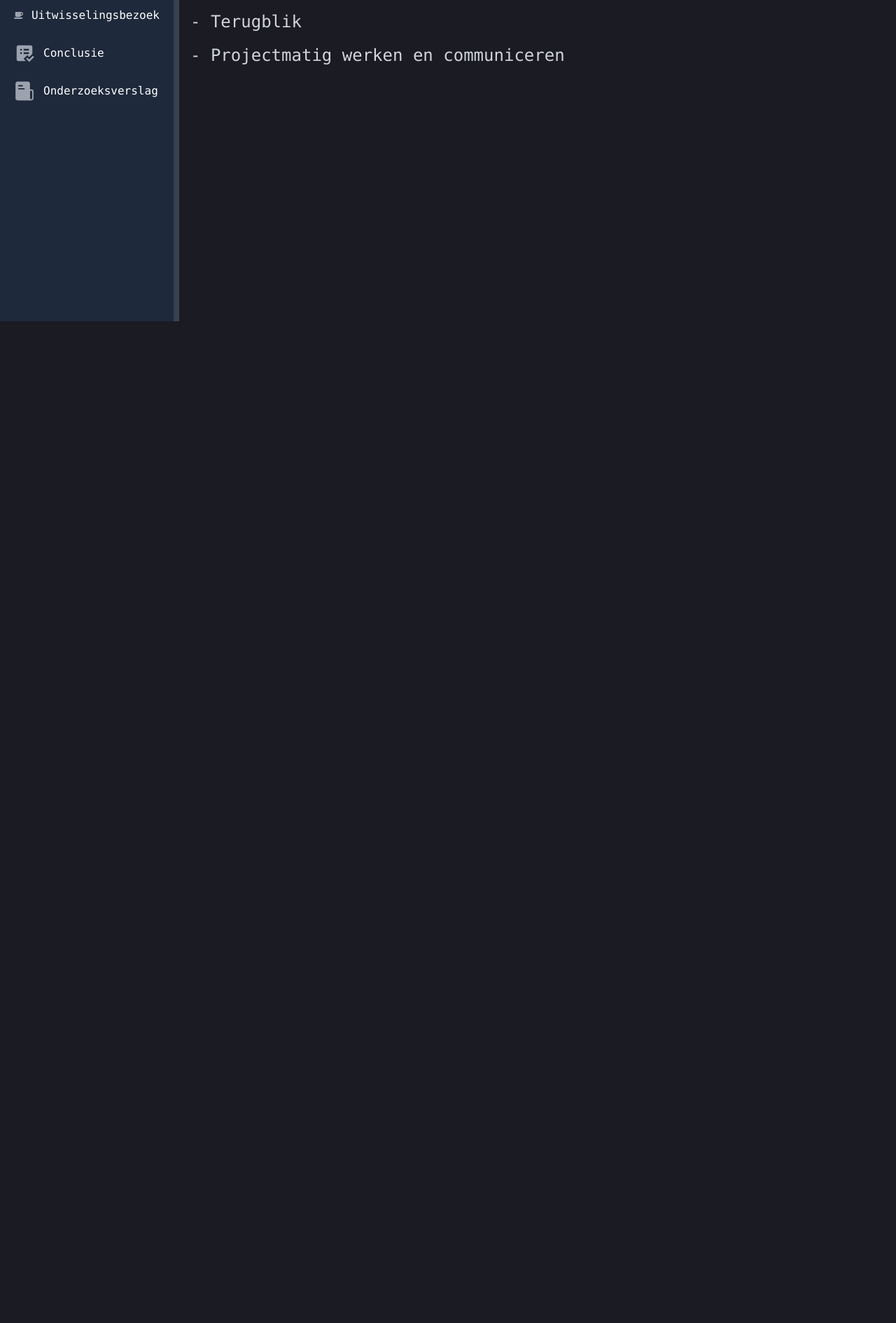
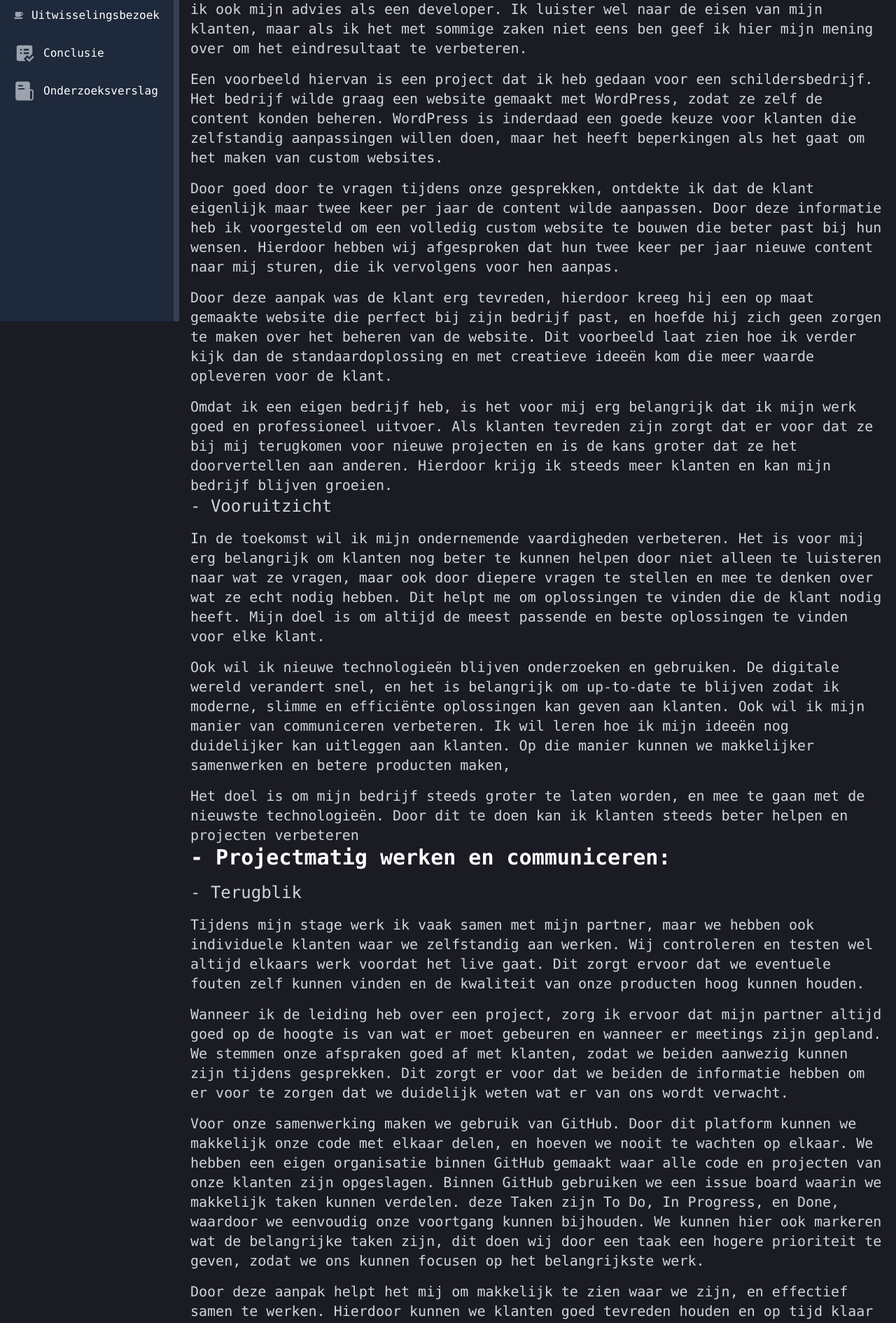
Before and after one commit to Martijn-Kalkman/stage, a Nuxt app: page /ondernemen in a window 1280 px wide. Shown: the part 341-2231 px from the top of the page at 70% size. Before the commit the page ends 800 px from the top, so only its background shows below. Built offline with nearby package versions, Linux system fonts and the light colour scheme.

Commit message:
progress

```diff
--- a/pages/index.vue
+++ b/pages/index.vue
@@ -5,67 +5,77 @@ import Navbar from "./components/navbar.vue";
 <template>
   <Navbar />
 
-  <div class="sm:ml-64 text-xl  text-gray-300">
+  <div class="sm:ml-64 text-xl text-gray-300">
     <div class="mx-auto rounded-xl 2xl:w-6/12 p-4 mt-12">
       <div class="">
-        <h1 class="text-6xl text-white mb-4 font-bold text-center">Stage bij LeafyLines</h1>
+        <h1 class="text-6xl text-white mb-4 font-bold text-center">
+          Stage bij LeafyLines
+        </h1>
       </div>
       <h3 class="text-3xl mb-2 font-bold text-white">- Inleiding</h3>
       <p>
         Ik heb er voor gekozen om mijn stage te lopen bij mijn eigen bedrijf
-        <span class="text-[#99DDCC] font-bold">LeafyLines</span>. Dit heb ik
-        gedaan omdat ik een hoop kan leren van het opzeten van een eigen
-        bedrijf. Zo wil ik gaan leren hoe ik om moet gaan met klanten, maar ook
-        hoe ik de wensen van mijn klanten moet toepassen in mijn code en
-        Wireframes. Tijdens mijn stage wil ik mij richten op het verbeteren van
-        mijn skills. Zo wil ik voor elke klant de beste technieken kiezen zodat
-        mijn werk niet alleen af is, maar ook op de juiste manier gedaan is.
+        LeafyLines. Dit heb ik gedaan omdat ik een hoop kan leren van het
+        beheren van een eigen bedrijf. Zo wil ik gaan leren hoe ik om moet gaan
+        met klanten, maar ook hoe ik de wensen van mijn klanten moet toepassen
+        in mijn code en Wireframes. Tijdens mijn stage wil ik mij richten op het
+        verbeteren van mijn skills. Zo wil ik voor elke klant de beste
+        technieken kiezen zodat mijn werk niet alleen af is, maar ook op de
+        juiste manier gedaan is.
+      </p>
+      <p class="mt-4">
         Naast het werken aan klantprojecten wil ik ook kijken hoe ik de
         processen binnen mijn bedrijf kan verbeteren. Het is voor mij belangrijk
         om niet alleen goede resultaten te behalen, maar ook om dit op een
         georganiseerde manier te doen. Daarom wil ik gebruik maken van
-        verschillende tools die me helpen om efficiënter te werken.
+        verschillende tools die mij helpen om efficiënter te werken.
       </p>
       <h3 class="text-3xl mb-2 mt-4 font-bold text-white">- Colofon</h3>
       <ul>
         <li>
           <h4 class="text-2xl text-white">- Wie?</h4>
           <p>
-            Mijn begeleider bij Partners4IT is Ivar Kanters. Mijn partner binnen
-            <span class="text-[#99DDCC] font-bold">LeafyLines</span> is Calvin
-            Hofman, en mijn begeleider van school is Roel Hooiring.
+            Mijn begeleider bij Partners 4 IT is Ivar Kanters. Mijn partner
+            binnen LeafyLines is Calvin Hofman, en mijn begeleider van school is
+            Roel Hooiring.
           </p>
         </li>
         <li class="mt-4">
           <h4 class="text-2xl text-white">- Wat?</h4>
           <p>
-            Ik loop zes maanden stage bij
-            <span class="text-[#99DDCC] font-bold">LeafyLines</span>, waar ik
-            vijf dagen per week en acht uur per dag werk aan het ontwikkelen van
-            websites voor klanten.
+            Ik loop zes maanden stage bij LeafyLines, waar ik vijf dagen per
+            week en acht uur per dag werk aan het ontwikkelen van websites voor
+            klanten.
           </p>
         </li>
         <li class="mt-4">
           <h4 class="text-2xl text-white">- Waar?</h4>
           <p>
-            Ik loop zes maanden stage bij
-            <span class="text-[#99DDCC] font-bold">LeafyLines</span>, waar ik
-            vijf dagen per week en acht uur per dag werk aan het ontwikkelen van
-            websites voor klanten.
+            Ik loop stage bij het bedrijf LeafyLines waar ik vanaf thuis, of
+            vanaf het pand van Partners 4 IT werk.
           </p>
         </li>
         <h3 class="text-3xl mb-2 mt-4 font-bold text-white">
           - De stageopdracht
         </h3>
         <p>
-          Tijdens mijn stage bij
-          <span class="text-[#99DDCC] font-bold">LeafyLines</span> is mijn
-          opdracht om professionele en responsive websites te maken die passen
-          bij wat de klant wil. Dit betekent dat ik bezig ben met het ontwerpen
-          van wireframes en het schrijven van code. Het doel is om websites te
-          maken die er niet alleen goed uitzien, maar ook makkelijk te gebruiken
-          zijn. Tijdens deze periode werk ik samen met mijn partner Calvin
-          Hofman en werken wij samen om het bedrijf te laten groeien.
+          Tijdens mijn stage bij LeafyLines is mijn opdracht om professionele en
+          responsive websites te maken die passen bij wat de klant wil. Dit
+          betekent dat ik bezig ben met het ontwerpen van wireframes en het
+          schrijven van code. Het doel is om websites te maken die er niet
+          alleen goed uitzien, maar ook makkelijk te gebruiken zijn. Tijdens
+          deze periode werk ik samen met mijn partner Calvin Hofman en werken
+          wij samen om het bedrijf te laten groeien.
+        </p>
+        <h3 class="text-3xl mb-2 mt-4 font-bold text-white">- Het Bedrijf</h3>
+        <p>
+          Bij LeafyLines maken we professionele websites die perfect passen bij
+          de wensen van onze klanten. We zorgen ervoor dat alles goed geregeld
+          is, van het ontwerp tot het maken van de website. We zorgen ervoor dat
+          je website niet alleen er goed uitziet, maar ook makkelijk te
+          gebruiken is en goed werkt op elk apparaat. Of je nu een kleine
+          onderneming hebt of een groter bedrijf, wij zorgen ervoor dat de
+          website precies doet wat de klant nodig heeft.
         </p>
       </ul>
     </div>
--- a/pages/ondernemen.vue
+++ b/pages/ondernemen.vue
@@ -28,12 +28,110 @@ import OpenModal from "./components/openModal.vue";
       <div class="">
         <h1 class="text-6xl font-bold text-white text-center">Ondernemen</h1>
       </div>
-      <span class="text-3xl text-white font-bold">- Conceptualiseren: </span>
+      <span class="text-3xl text-white font-bold"
+        >- Ondernemende houding en vaardigheden:</span
+      >
       <h4 class="text-2xl mt-4 mb-4">- Terugblik</h4>
+      <p>
+        Ik kijk binnen mijn bedrijf verder dan dat mij gevraagd word. Ik ben
+        voortdurend bezig met ontwikkelingen die voor de klant en mij nuttig
+        zijn. Als ik een website moet ontwerpen en bouwen voor een klant, bouw
+        ik niet alleen de website, maar geef ik ook mijn advies als een
+        developer. Ik luister wel naar de eisen van mijn klanten, maar als ik
+        het met sommige zaken niet eens ben geef ik hier mijn mening over om het
+        eindresultaat te verbeteren.
+      </p>
+      <p class="mt-4">
+        Een voorbeeld hiervan is een project dat ik heb gedaan voor een
+        schildersbedrijf. Het bedrijf wilde graag een website gemaakt met
+        WordPress, zodat ze zelf de content konden beheren. WordPress is
+        inderdaad een goede keuze voor klanten die zelfstandig aanpassingen
+        willen doen, maar het heeft beperkingen als het gaat om het maken van
+        custom websites.
+      </p>
+      <p class="mt-4">
+        Door goed door te vragen tijdens onze gesprekken, ontdekte ik dat de
+        klant eigenlijk maar twee keer per jaar de content wilde aanpassen. Door
+        deze informatie heb ik voorgesteld om een volledig custom website te
+        bouwen die beter past bij hun wensen. Hierdoor hebben wij afgesproken
+        dat hun twee keer per jaar nieuwe content naar mij sturen, die ik
+        vervolgens voor hen aanpas.
+      </p>
+      <p class="mt-4">
+        Door deze aanpak was de klant erg tevreden, hierdoor kreeg hij een op
+        maat gemaakte website die perfect bij zijn bedrijf past, en hoefde hij
+        zich geen zorgen te maken over het beheren van de website. Dit voorbeeld
+        laat zien hoe ik verder kijk dan de standaardoplossing en met creatieve
+        ideeën kom die meer waarde opleveren voor de klant.
+      </p>
+      <p class="mt-4">
+        Omdat ik een eigen bedrijf heb, is het voor mij erg belangrijk dat ik
+        mijn werk goed en professioneel uitvoer. Als klanten tevreden zijn zorgt
+        dat er voor dat ze bij mij terugkomen voor nieuwe projecten en is de
+        kans groter dat ze het doorvertellen aan anderen. Hierdoor krijg ik
+        steeds meer klanten en kan mijn bedrijf blijven groeien.
+      </p>
       <h4 class="text-2xl mb-4">- Vooruitzicht</h4>
-      <span class="text-3xl text-white font-bold">- Conceptualiseren: </span>
+      <p class="mt-4">
+        In de toekomst wil ik mijn ondernemende vaardigheden verbeteren. Het is
+        voor mij erg belangrijk om klanten nog beter te kunnen helpen door niet
+        alleen te luisteren naar wat ze vragen, maar ook door diepere vragen te
+        stellen en mee te denken over wat ze echt nodig hebben. Dit helpt me om
+        oplossingen te vinden die de klant nodig heeft. Mijn doel is om altijd
+        de meest passende en beste oplossingen te vinden voor elke klant.
+      </p>
+      <p class="mt-4">
+        Ook wil ik nieuwe technologieën blijven onderzoeken en gebruiken. De
+        digitale wereld verandert snel, en het is belangrijk om up-to-date te
+        blijven zodat ik moderne, slimme en efficiënte oplossingen kan geven aan
+        klanten. Ook wil ik mijn manier van communiceren verbeteren. Ik wil
+        leren hoe ik mijn ideeën nog duidelijker kan uitleggen aan klanten. Op
+        die manier kunnen we makkelijker samenwerken en betere producten maken,
+      </p>
+      <p class="mt-4">
+        Het doel is om mijn bedrijf steeds groter te laten worden, en mee te
+        gaan met de nieuwste technologieën. Door dit te doen kan ik klanten
+        steeds beter helpen en projecten verbeteren
+      </p>
+      <span class="text-3xl text-white font-bold"
+        >- Projectmatig werken en communiceren:
+      </span>
       <h4 class="text-2xl mt-4 mb-4">- Terugblik</h4>
-      <h4 class="text-2xl mb-4">- Projectmatig werken en communiceren</h4>
+      <p class="mt-4">
+        Tijdens mijn stage werk ik vaak samen met mijn partner, maar we hebben
+        ook individuele klanten waar we zelfstandig aan werken. Wij controleren
+        en testen wel altijd elkaars werk voordat het live gaat. Dit zorgt
+        ervoor dat we eventuele fouten zelf kunnen vinden en de kwaliteit van
+        onze producten hoog kunnen houden.
+      </p>
+      <p class="mt-4">
+        Wanneer ik de leiding heb over een project, zorg ik ervoor dat mijn
+        partner altijd goed op de hoogte is van wat er moet gebeuren en wanneer
+        er meetings zijn gepland. We stemmen onze afspraken goed af met klanten,
+        zodat we beiden aanwezig kunnen zijn tijdens gesprekken. Dit zorgt er
+        voor dat we beiden de informatie hebben om er voor te zorgen dat we
+        duidelijk weten wat er van ons wordt verwacht.
+      </p>
+      <p class="mt-4">
+        Voor onze samenwerking maken we gebruik van GitHub. Door dit platform
+        kunnen we makkelijk onze code met elkaar delen, en hoeven we nooit te
+        wachten op elkaar. We hebben een eigen organisatie binnen GitHub gemaakt
+        waar alle code en projecten van onze klanten zijn opgeslagen. Binnen
+        GitHub gebruiken we een issue board waarin we makkelijk taken kunnen
+        verdelen. deze Taken zijn To Do, In Progress, en Done, waardoor we
+        eenvoudig onze voortgang kunnen bijhouden. We kunnen hier ook markeren
+        wat de belangrijke taken zijn, dit doen wij door een taak een hogere
+        prioriteit te geven, zodat we ons kunnen focusen op het belangrijkste
+        werk.
+      </p>
+
+      <p class="mt-4">
+        Door deze aanpak helpt het mij om makkelijk te zien waar we zijn, en
+        effectief samen te werken. Hierdoor kunnen we klanten goed tevreden
+        houden en op tijd klaar zijn met projecten.
+      </p>
+      <!-- Image -->
+      <h4 class="text-2xl mb-4">- Vooruitzicht</h4>
     </div>
   </div>
 </template>
```
Also changed, not shown: pages/ontwerpen.vue (+8 -6 lines), pages/ontwikkelen.vue (+58 -41 lines).
